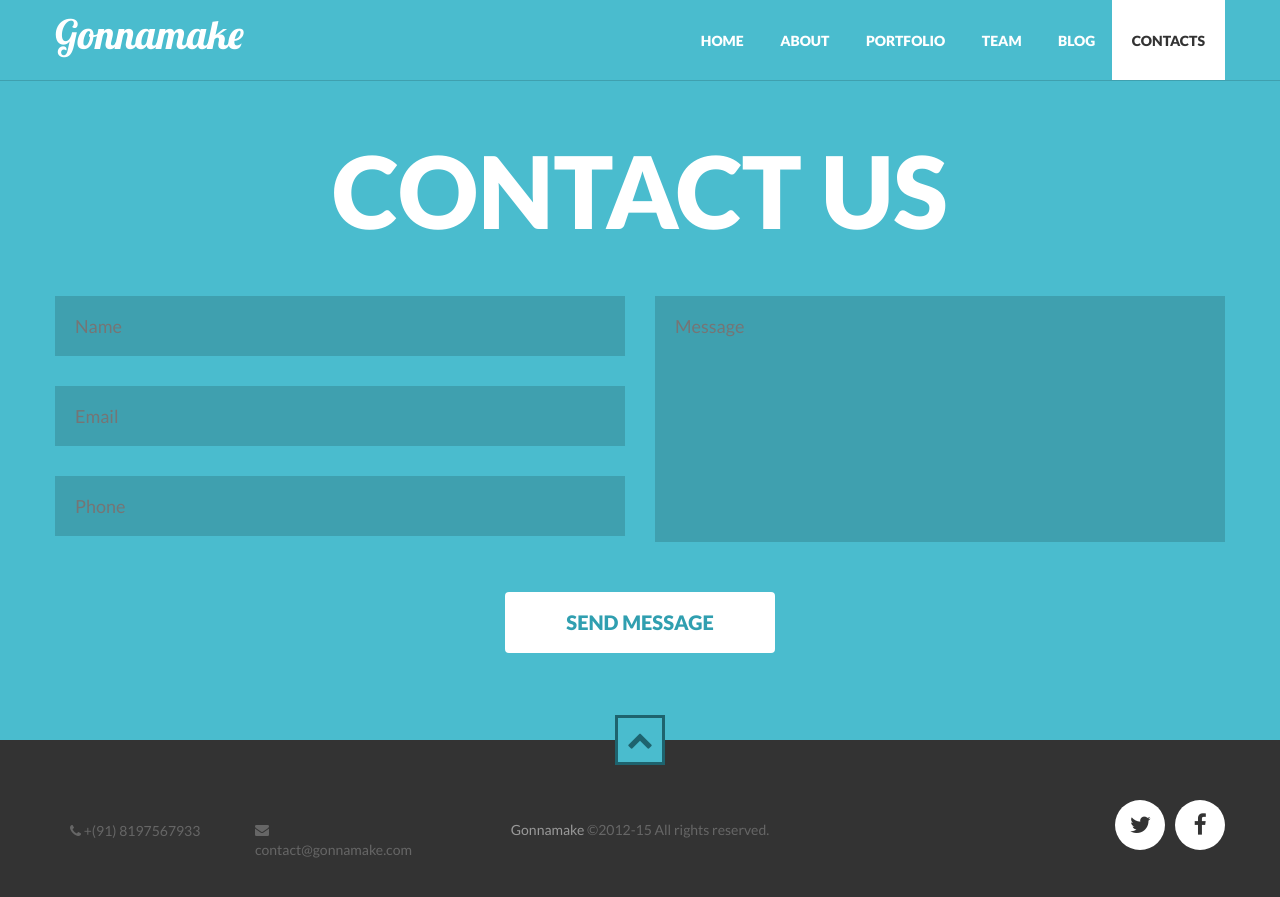
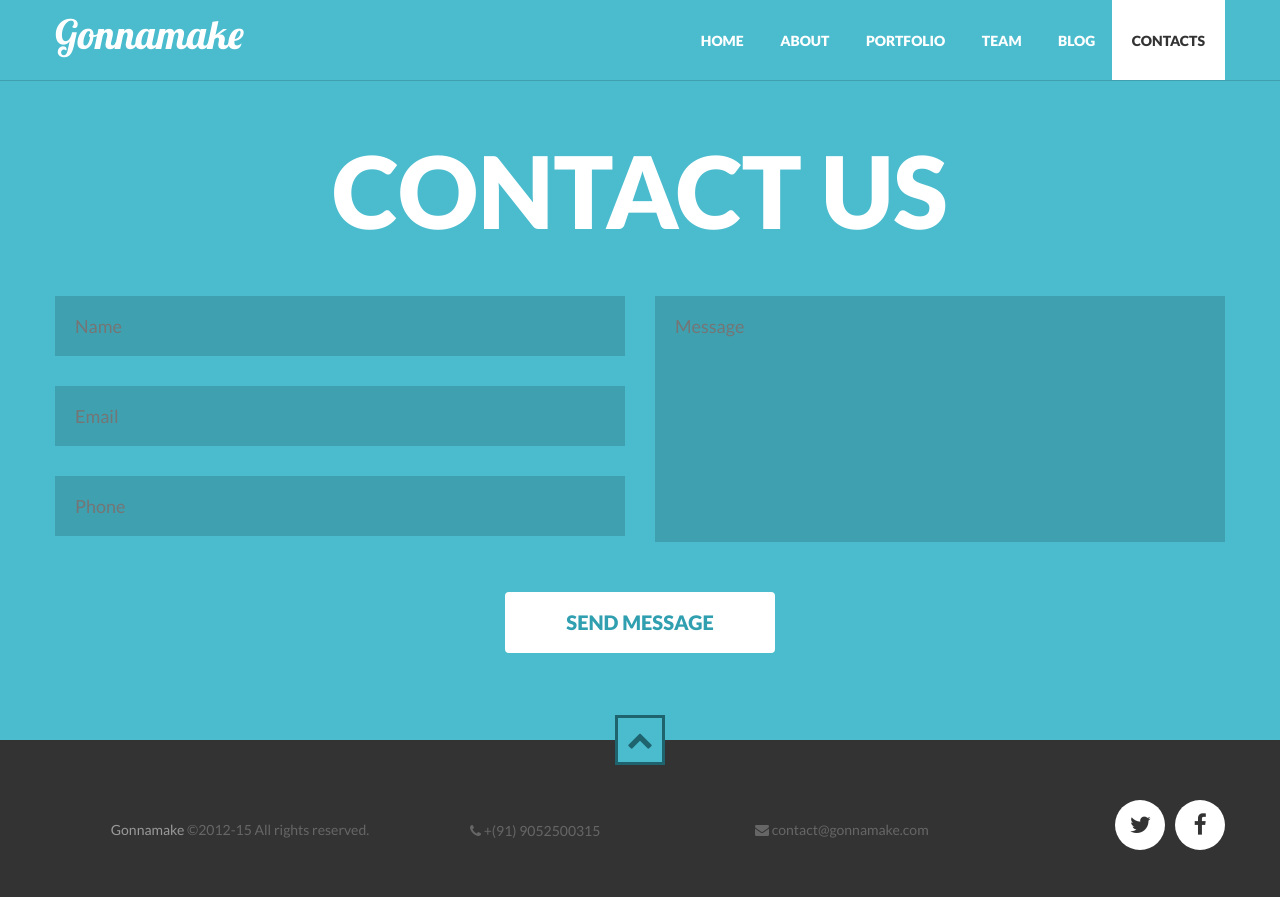
Before and after one commit to gonnamake/gonnamake.com, a Jekyll site: the page built from index.html, in a window 1280 px wide and 900 px high, scrolled down 4460 px. Shown: the top 897 px of the window. Built offline with Jekyll 4.4.1, drawn with Linux system fonts in a browser that asks for light colours; nearby versions of some CDN libraries; Markdown is read by kramdown in place of the engine named in the settings.

Commit message:
Added contact details.

```diff
--- a/_includes/footer.html
+++ b/_includes/footer.html
@@ -8,25 +8,23 @@
 
             <a class="back_top" href="javascript:void(0);" ><i class="fa fa-chevron-up"></i></a>
 
-            <div class="col-sm-4 footer_phone">
-                <div class="col-md-6">
-                    <p><i class="fa fa-phone"></i> +(91) 8197567933</p>
-                </div>
-                <div class="col-md-6">
-                    <a href="javascript:void(0);" ><i class="fa fa-envelope"></i> contact@gonnamake.com</a>
-                </div>
-            </div>
-
             <div class="col-sm-4 padbot30 center copyright">
                 <a href="http://gonnamake.com" target="_blank">Gonnamake</a> ©2012-15 All rights reserved.
             </div>
 
-            <div class="col-sm-4 padbot30 right">
+            <div class="col-sm-6 footer_phone">
+                <div class="col-md-6">
+                    <p><i class="fa fa-phone"></i> +(91) 9052500315</p>
+                </div>
+                <div class="col-md-6">
+                    <a href="mail-to:contact@gonnamake.com" ><i class="fa fa-envelope"></i> contact@gonnamake.com</a>
+                </div>
+            </div>
+
+            <div class="col-sm-2 padbot30 right">
                 <div class="social">
-                    <!--<a class="g_plus" href="https://plus.google.com/+Ninjaas" target="_blank"><i class="fa fa-google-plus"></i></a>-->
                     <a class="twitter" href="https://twitter.com/gonnamakedotcom" target="_blank"><i class="fa fa-twitter"></i></a>
                     <a class="facebook" href="https://www.facebook.com/gonnamake" target="_blank"><i class="fa fa-facebook"></i></a>
-
                 </div>
             </div>
         </div><!-- //ROW -->
```
